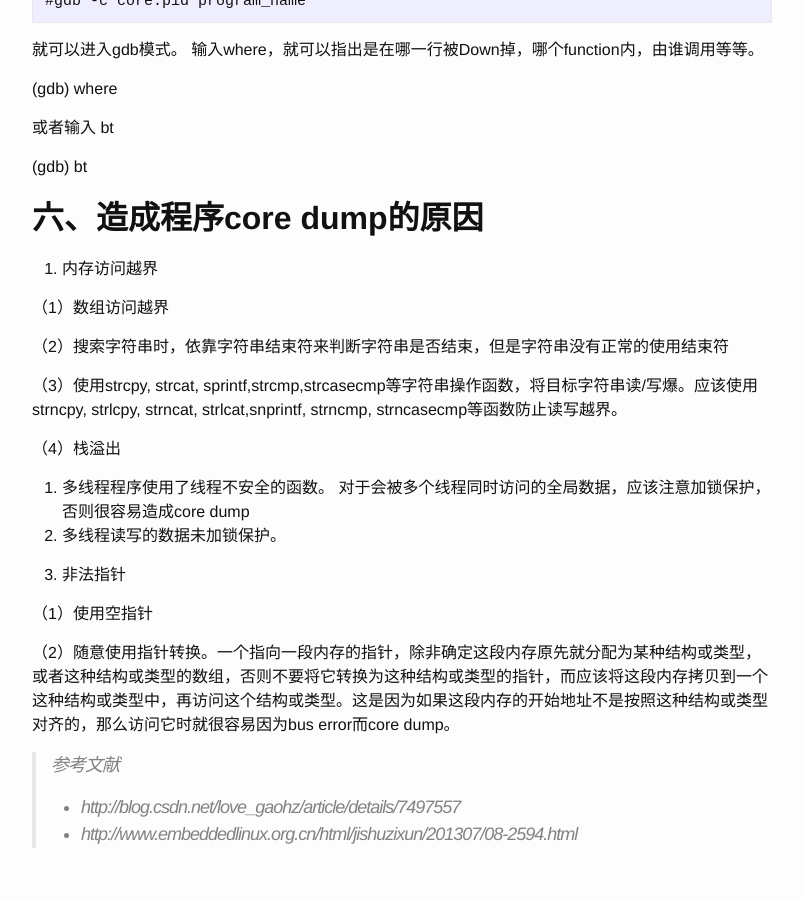
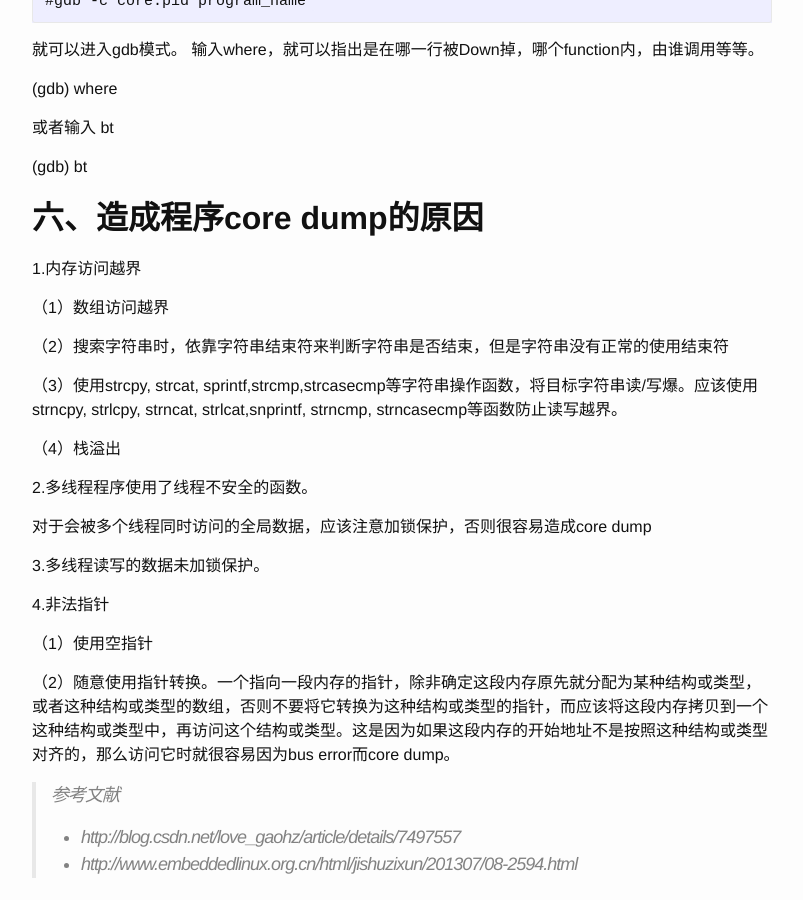
Before and after one commit to Rain9801/Rain9801.github.io, a Jekyll site: the page built from _posts/2017-06-25-coredump调试段错误.markdown, in a window 1280 px wide and 900 px high, scrolled down 968 px. Shown: the whole window, without its empty margins (238-1041 px from the left). Built offline with Jekyll 4.4.1, drawn with Linux system fonts in a browser that asks for light colours; comment, search, counter and statistics services are not loaded.

Commit message:
coredump

```diff
--- a/_posts/2017-06-25-coredump调试段错误.markdown
+++ b/_posts/2017-06-25-coredump调试段错误.markdown
@@ -42,7 +42,7 @@ date:   2017-06-25 16:15:00 +0800
 **六、造成程序core dump的原因**
 ------------------
 
- 1. 内存访问越界
+1.内存访问越界
 
  （1）数组访问越界
 
@@ -52,14 +52,13 @@ date:   2017-06-25 16:15:00 +0800
 
  （4）栈溢出
 
- 2. 多线程程序使用了线程不安全的函数。
+2.多线程程序使用了线程不安全的函数。
+
  对于会被多个线程同时访问的全局数据，应该注意加锁保护，否则很容易造成core dump
- 3. 多线程读写的数据未加锁保护。
 
+3.多线程读写的数据未加锁保护。
 
-
-
- 4. 非法指针
+4.非法指针
 
 （1）使用空指针
 
```
